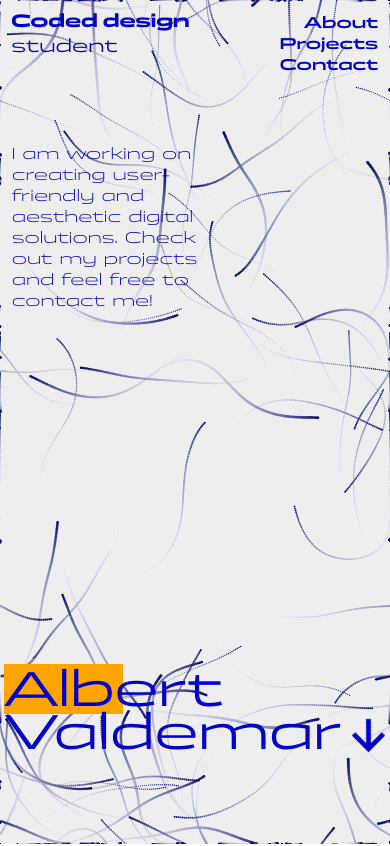
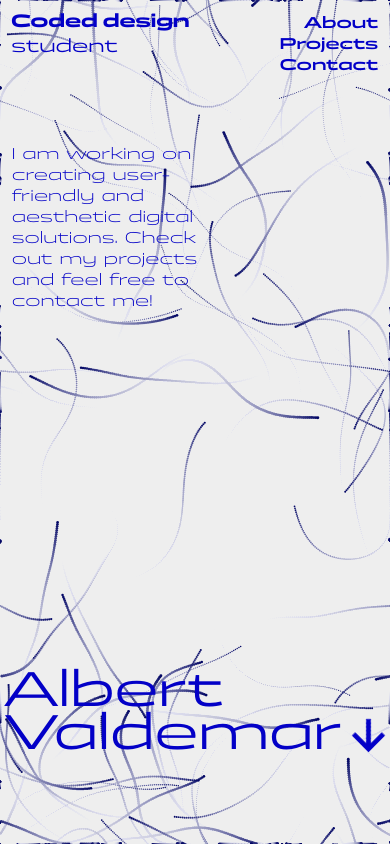
Before and after one commit to albertcaspersen/portfolie, a Vue app: page /about in a window 390 px wide. Shown: the top 846 px of the page. Built offline with nearby package versions, Linux system fonts and the light colour scheme.

Commit message:
fix: Eplicitly set font-family and weight on mobile headings

```diff
--- a/src/About.vue
+++ b/src/About.vue
@@ -379,7 +379,6 @@ onBeforeUnmount(() => {
         margin: 0;
         margin-top: 65vh;
         color: #0300c7;
-        background-color: orange; /* Du kan fjerne denne test-farve */
         margin-bottom: -2vh;
         margin-left: 1vw;
     }
```
